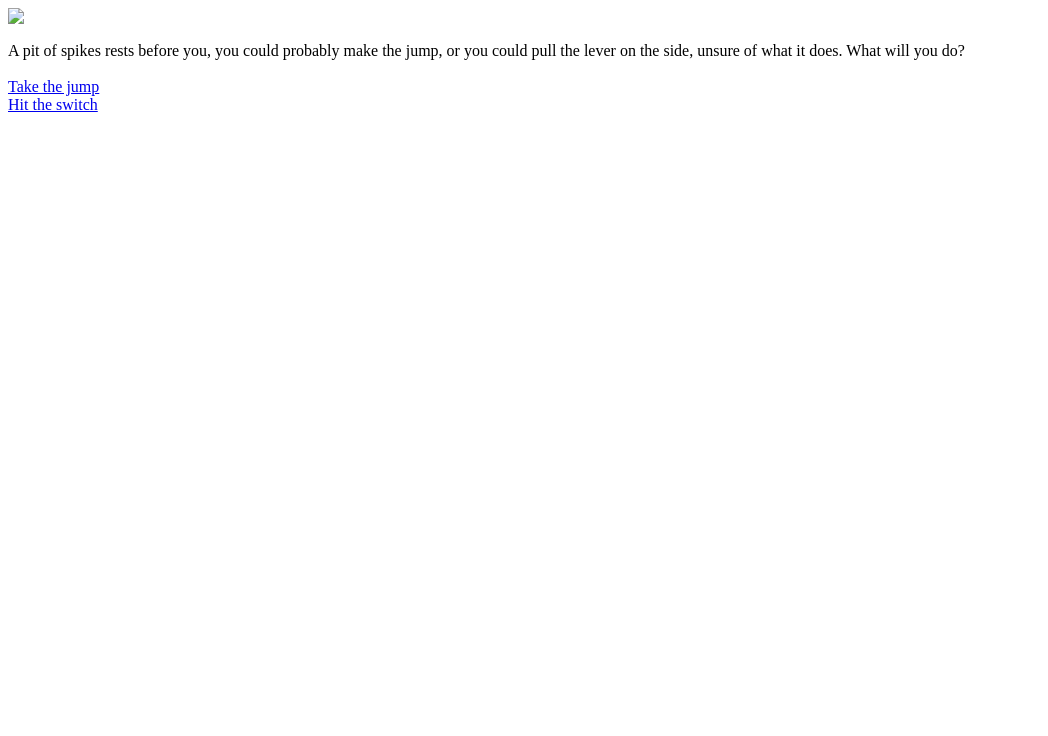
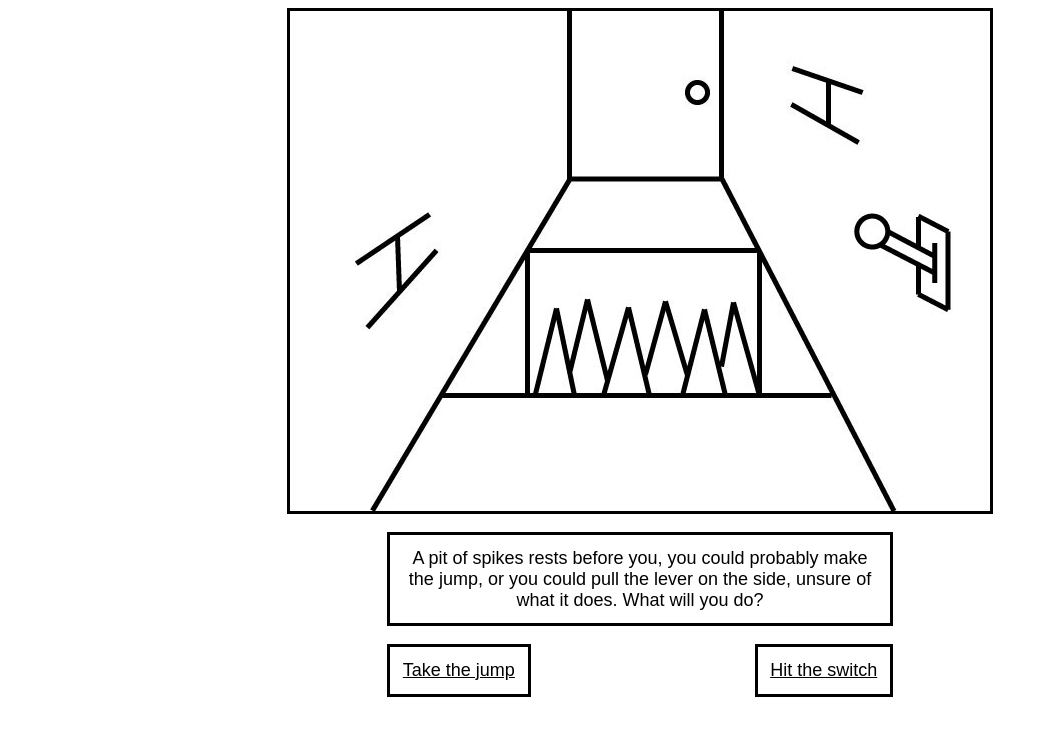
Before and after one commit to coleforestal/coleforestal.github.io, a plain HTML site: page screen_2a.html in a window 1280 px wide. Shown: the whole page, without its empty margins (0-1048 px from the left). Drawn offline with Linux system fonts and the light colour scheme.

Commit message:
Update screen_2a.html

```diff
--- a/screen_2a.html
+++ b/screen_2a.html
@@ -6,13 +6,13 @@
     <head>
         <meta http-equiv="Content-type" content="text/html; charset=UTF-8" />
         <title>DUNGEON CRAWL p.2a</title>
-        <style type="text/css" media="all">@import "css/screen_2a.css";</style>
+        <link rel="stylesheet" href="screen_2a.css">
     </head>
 <body>
     <div id="container">
         <div id="top-container">
             <div id="image-container">
-                <img src="images/screen2a.jpg">
+                <img src="screen2a.jpg">
             </div>
             <br>
             <div id="text-container">
```
